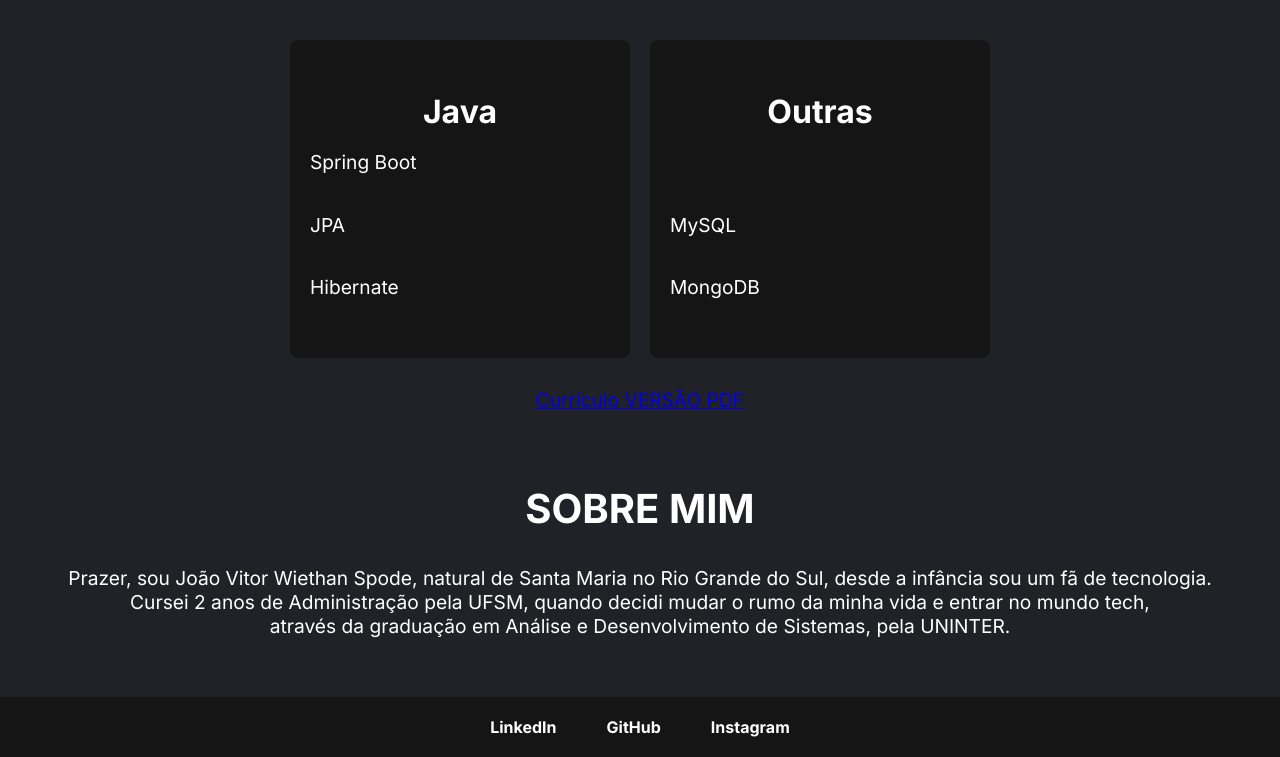
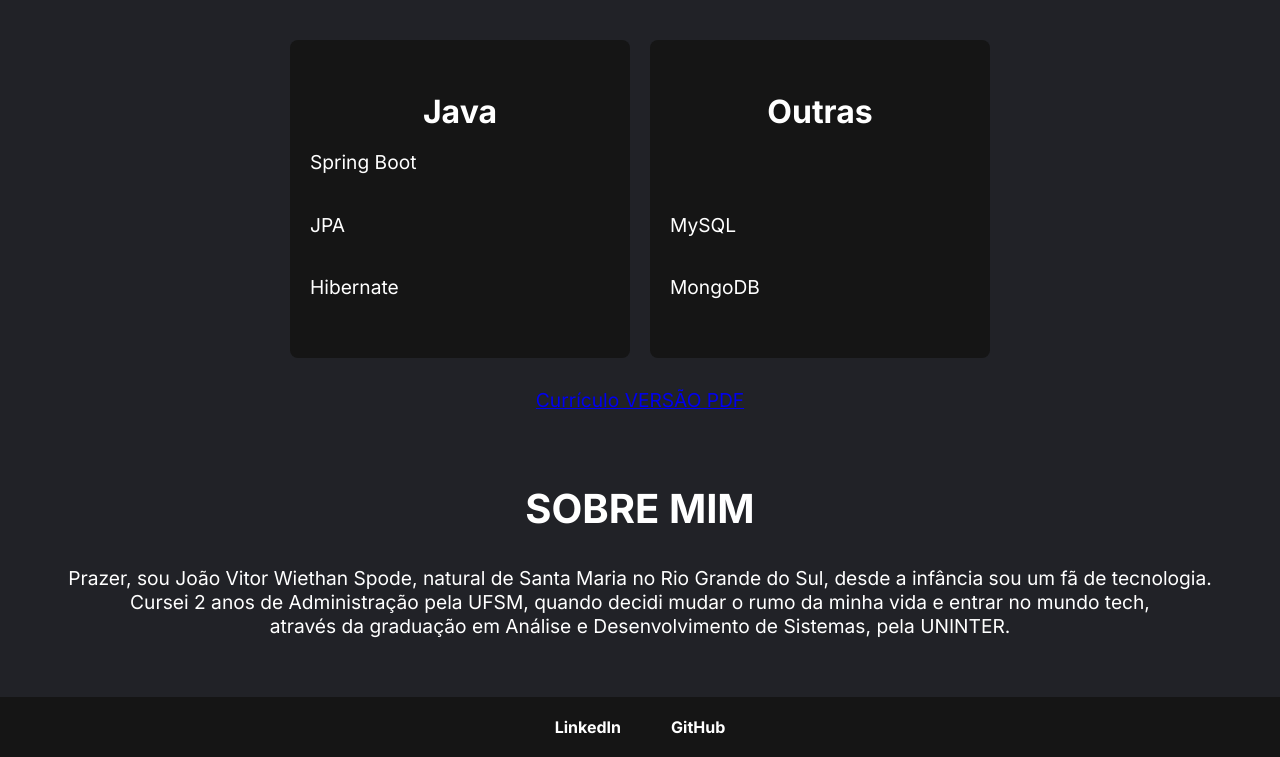
Before and after one commit to joaovitorspode/joaovitorspode.github.io, a plain HTML site: page index.html in a window 1280 px wide. Shown: the part 666-1423 px from the top of the page. Drawn offline with Linux system fonts and the light colour scheme.

Commit message:
Update index.html

```diff
--- a/index.html
+++ b/index.html
@@ -75,7 +75,7 @@
         <ul class="footer-list">
             <li><a href="https://www.linkedin.com/in/joaospode/" target="_blank">LinkedIn</a></li>
             <li><a href="https://github.com/joaovitorspode" target="_blank">GitHub</a></li>
-            <li><a href="https://www.instagram.com/seu-perfil" target="_blank">Instagram</a></li>
+            <!-- <li><a href="https://www.instagram.com/seu-perfil" target="_blank">Instagram</a></li> -->
         </ul>
     </footer>
 </body>
```
